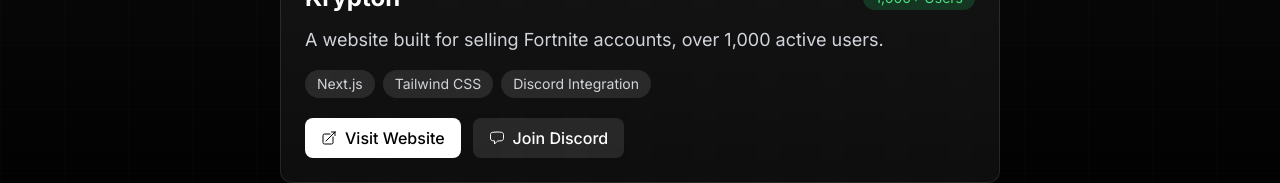
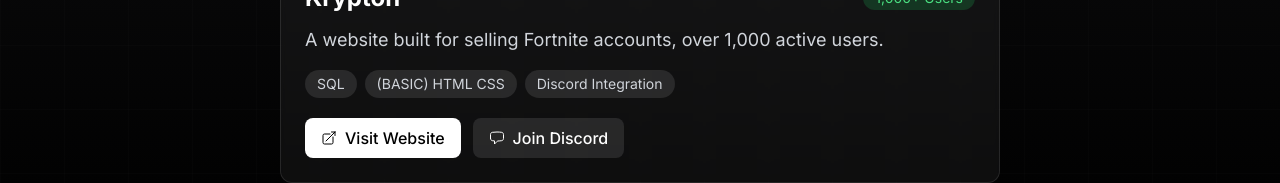
Before and after one commit to iamvdjq/iamvdjq.github.io, a Next.js app: page /projects in a window 1280 px wide. Shown: the part 659-842 px from the top of the page. Built offline with nearby package versions, Linux system fonts and the light colour scheme.

Commit message:
Update Projects.tsx

```diff
--- a/src/components/home/Projects.tsx
+++ b/src/components/home/Projects.tsx
@@ -7,7 +7,7 @@
     title: 'Krypton',
     description: 'A website built for selling Fortnite accounts, over 1,000 active users.',
     image: 'https://cdn.discordapp.com/banners/1289622222989824053/a_ddda7f376a300324bd09d6424c77878e.gif?size=240', // You'll need to add this image to your public/images folder
-    tags: ['Next.js', 'Tailwind CSS', 'Discord Integration'],
+    tags: ['SQL', '(BASIC) HTML CSS', 'Discord Integration'],
     liveUrl: 'https://krypt0n.net',
     discordUrl: 'https://discord.gg/dmas',
   }
```
